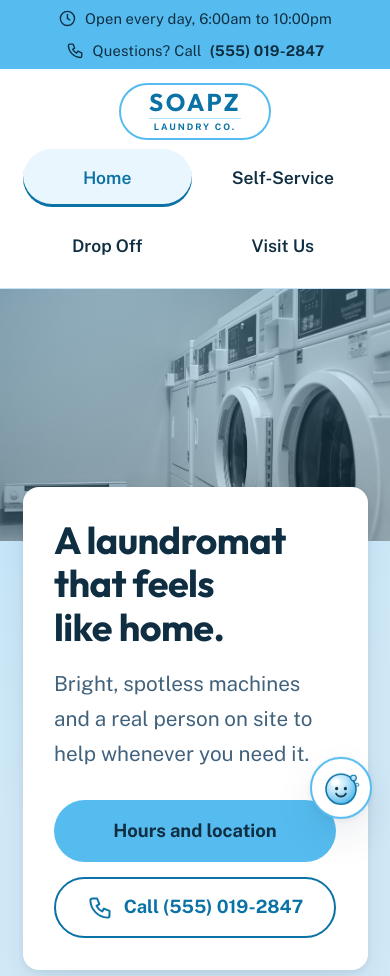
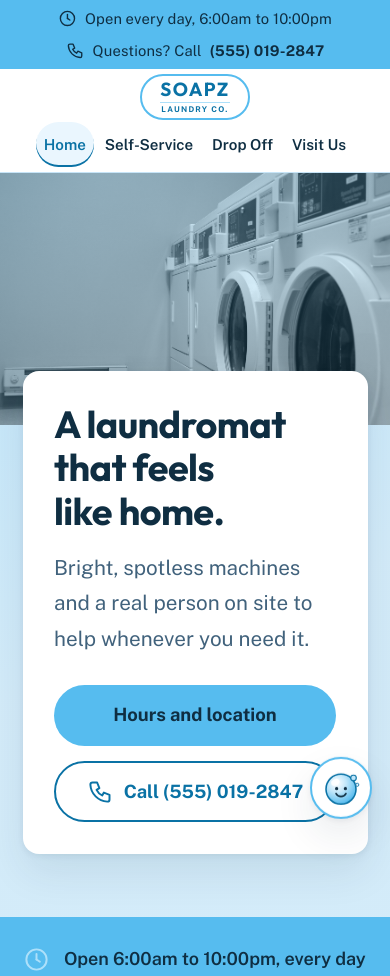
Before and after one commit to ethanmiclat/Soapz, a plain HTML site: page home.html in a window 390 px wide. Shown: the top 976 px of the page. Drawn offline with Linux system fonts and the light colour scheme.

Commit message:
Halve the height of the mobile nav bar
The bar stacked the wordmark above two rows of half-width links, which came
to 220px on a 390px phone: a quarter of the screen, and it never scrolled
away because the bar is sticky. The wordmark now sits on one line and all
four links share the next, bringing it to 103px.

The links need about 320px between them, so the wordmark cannot join them on
a single line at phone widths without shrinking the text past the point of
being tappable. Two rows is the floor without hiding the links behind a
menu button.

Flex rather than grid, so the links wrap on their own if a viewport is too
narrow to hold them rather than being split in two at every size. Below
24rem the text and gutter tighten to keep them on one line down to 320px.
Targets stay at 45px tall. Anchored sections get a matching scroll margin,
which the app and Comfort Club links from the home page needed anyway.

Co-Authored-By: Claude Opus 5 <noreply@anthropic.com>

```diff
--- a/assets/css/styles.css
+++ b/assets/css/styles.css
@@ -780,21 +780,44 @@ a { color: var(--brand-dark); }
 }
 
 @media (max-width: 48rem) {
+  /* This nav used to stack: the wordmark on its own line above two rows of
+     half-width links, 220px tall on a 390px phone, which is a quarter of the
+     screen that never scrolls away because the bar is sticky. Brand and links
+     now share one line. Flex rather than grid so that the links wrap to a
+     second row on their own if the viewport is too narrow to hold them,
+     instead of being forced into a second row at every size. */
   .nav__inner {
-    grid-template-columns: 1fr;
-    justify-items: center;
-    gap: .5rem;
-    padding-block: .75rem;
+    display: flex; flex-wrap: wrap;
+    align-items: center; justify-content: center;
+    gap: .1rem .15rem;
+    min-height: 0;
+    padding-block: .3rem;
   }
-  .nav__list { display: grid; grid-template-columns: 1fr 1fr; width: 100%; gap: .35rem; }
+  /* Full-basis brand forces the break, so all four links share the second row
+     rather than one list riding up beside the wordmark. */
+  .brand { order: 1; flex: 0 0 100%; display: flex; justify-content: center; }
   .nav__list--left  { order: 2; }
   .nav__list--right { order: 3; }
-  .nav__list a { text-align: center; padding: .8rem .5rem; }
-  .brand { order: 1; }
+  .nav__list { gap: .15rem; }
+  .nav__list a {
+    padding: .5rem .45rem;
+    font-size: .84rem;
+    min-height: 2.5rem;                     /* keeps a thumb-sized target */
+    display: flex; align-items: center;
+  }
+  .nav__list a[aria-current="page"] { box-shadow: inset 0 -2px 0 var(--brand-dark); }
+
+  /* The wordmark sets the height of the bar, so it shrinks with it. */
+  .brand__badge { padding: .22rem 1rem .25rem; }
+  .brand__name { font-size: 1.05rem; letter-spacing: .08em; }
+  .brand__tag { font-size: .44rem; letter-spacing: .16em; margin-top: .15rem; padding-top: .15rem; }
 
   .utility__inner { justify-content: center; text-align: center; }
 
-  .service { scroll-margin-top: 10rem; }   /* taller stacked nav on mobile */
+  /* Clears the sticky bar when a link jumps to an anchor. The bar renders
+     about 103px here, so keep this comfortably above that. */
+  .service,
+  #app, #comfort-club { scroll-margin-top: 7.5rem; }
 
   .hero__media { position: static; height: 14rem; }
   .hero__media img { border-radius: 0; }
@@ -809,6 +832,16 @@ a { color: var(--brand-dark); }
   .btn { width: 100%; }        /* full-width targets, easier to hit */
   .btn-row { flex-direction: column; align-items: stretch; }
   .callout .btn { width: auto; }
+}
+
+@media (max-width: 24rem) {
+  /* Narrow Androids and the small iPhone. The four links need about 320px of
+     their own, so below this width they either spill off the side or wrap to
+     a third row and give back the height just saved. Tighter text and a
+     narrower gutter keep them on one line down to 320px. */
+  .nav__inner { padding-inline: .6rem; }
+  .nav__list a { font-size: .78rem; padding: .5rem .3rem; }
+  .brand__name { font-size: .98rem; }
 }
 
 @media (max-width: 30rem) {
```
